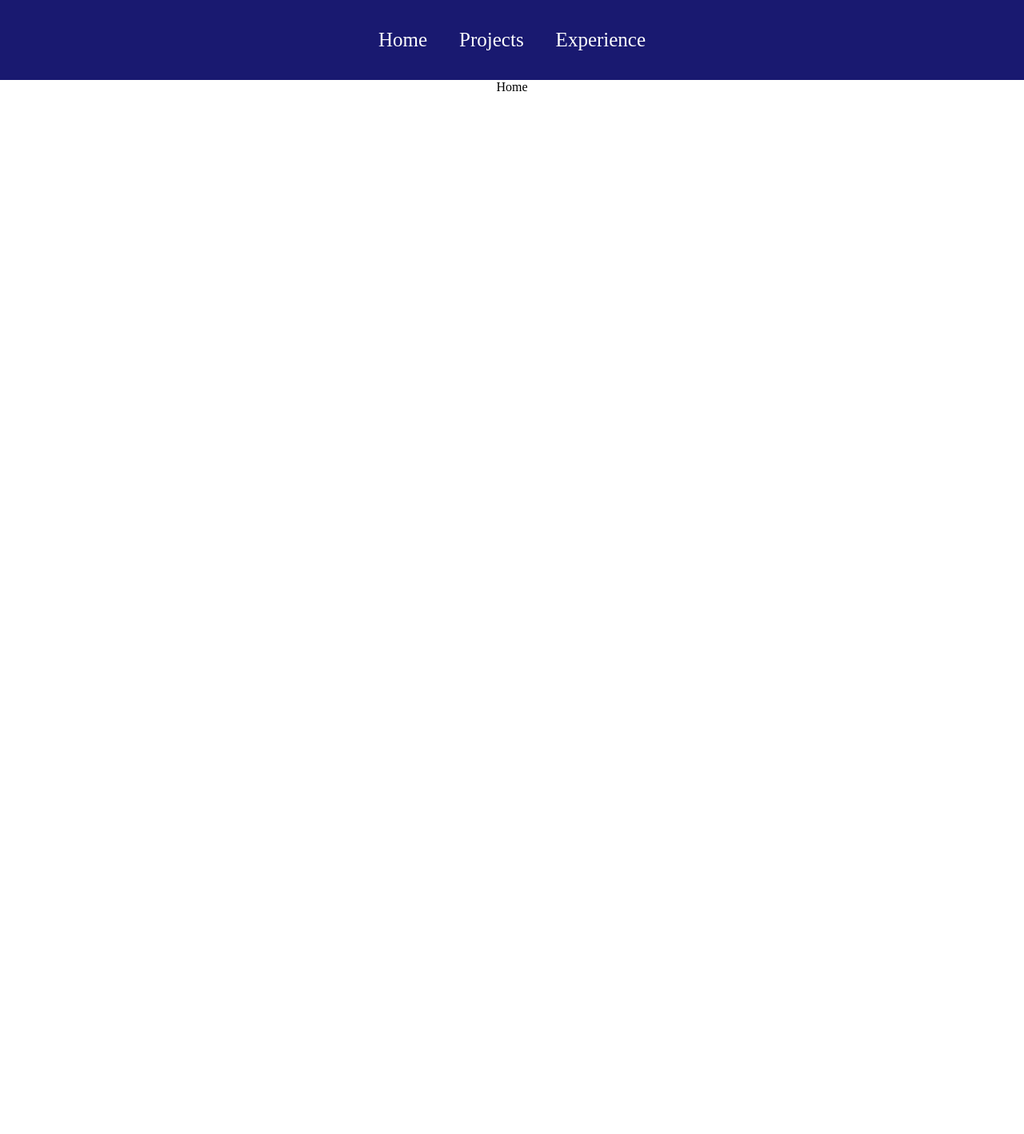
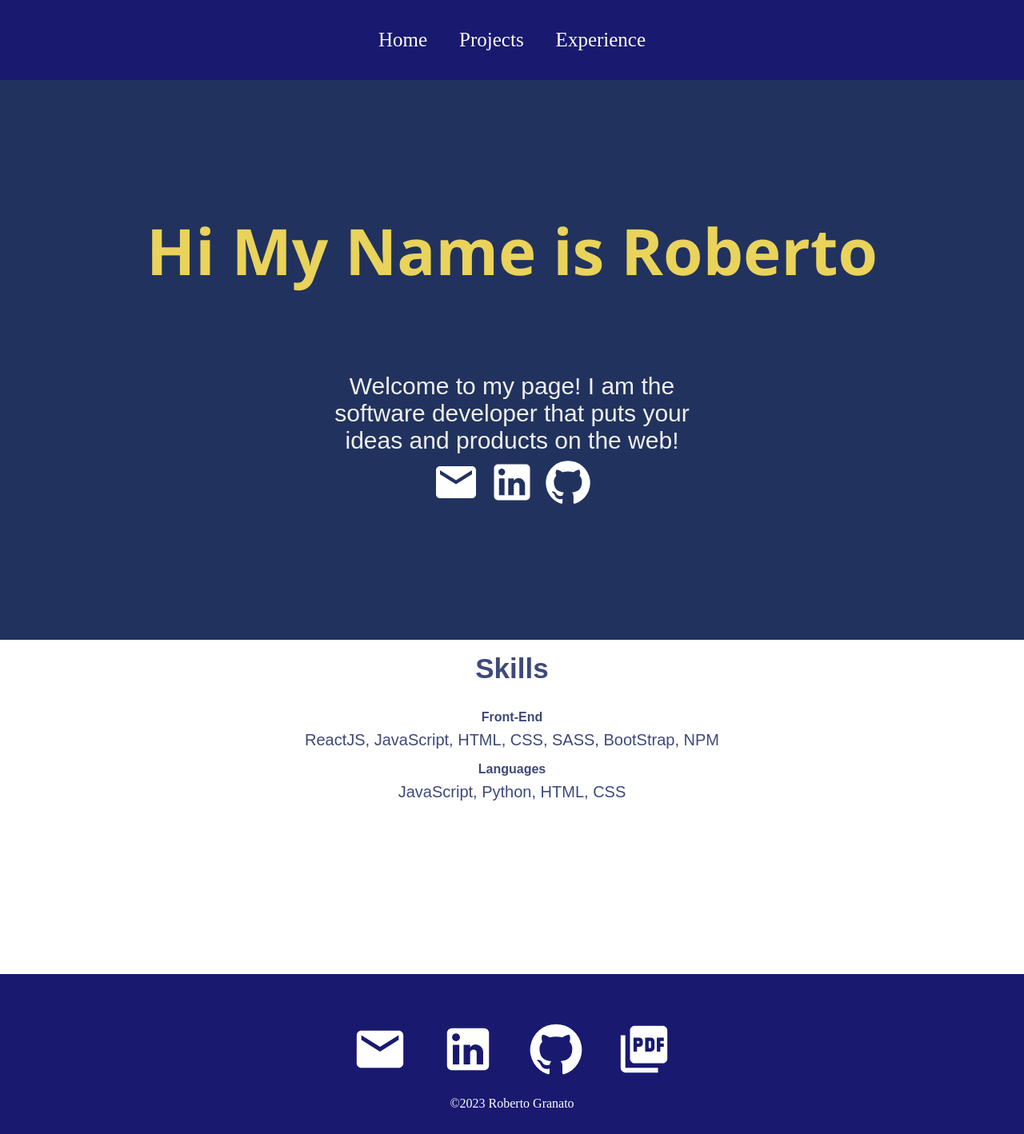
Before and after one commit to ragranato/react-portfolio, a React (Create React App) app: page / in a window 1280 px wide. Shown: the whole page at 80% size. Before the commit the page ends 800 px from the top, so only its background shows below. Built offline with nearby package versions, Linux system fonts and the light colour scheme.

Commit message:
added footer, home page-added banner, about, and skills (links not setup)

```diff
--- a/package.json
+++ b/package.json
@@ -3,10 +3,14 @@
   "version": "0.1.0",
   "private": true,
   "dependencies": {
+    "@emotion/react": "^11.11.1",
+    "@emotion/styled": "^11.11.0",
     "@fortawesome/fontawesome-svg-core": "^6.4.2",
     "@fortawesome/free-regular-svg-icons": "^6.4.2",
     "@fortawesome/free-solid-svg-icons": "^6.4.2",
     "@fortawesome/react-fontawesome": "^0.2.0",
+    "@mui/icons-material": "^5.14.3",
+    "@mui/material": "^5.14.5",
     "@testing-library/jest-dom": "^5.17.0",
     "@testing-library/react": "^13.4.0",
     "@testing-library/user-event": "^13.5.0",
--- a/src/App.js
+++ b/src/App.js
@@ -4,6 +4,7 @@
 import Projects from './pages/Projects';
 import Experience from './pages/Experience';
 import Navbar from './components/Navbar';
+import Footer from './components/Footer';
 
 function App() {
   return (
@@ -15,6 +16,7 @@
           <Route path="/projects" element={<Projects />} />
           <Route path="/experience" element={<Experience />} />
         </Routes>
+        <Footer />
       </Router>
     </div>
   );
--- /dev/null
+++ b/src/components/Footer.jsx
@@ -0,0 +1,22 @@
+import React from "react";
+import LinkedInIcon from "@mui/icons-material/LinkedIn";
+import GitHubIcon from "@mui/icons-material/GitHub";
+import EmailIcon from "@mui/icons-material/Email";
+import PictureAsPdfIcon from "@mui/icons-material/PictureAsPdf";
+import '../styles/Footer.scss'
+
+function Footer() {
+  return (
+    <div className="footer">
+      <div className="socialMedia">
+        <EmailIcon />
+        <LinkedInIcon />
+        <GitHubIcon />
+        <PictureAsPdfIcon />
+      </div>
+      <p> &copy;2023 Roberto Granato </p>
+    </div>
+  );
+}
+
+export default Footer;
--- a/src/pages/Home.jsx
+++ b/src/pages/Home.jsx
@@ -1,9 +1,41 @@
 import React from 'react'
+import LinkedInIcon from "@mui/icons-material/LinkedIn";
+import GitHubIcon from "@mui/icons-material/GitHub";
+import EmailIcon from "@mui/icons-material/Email";
+import '../styles/Home.scss'
 
 function Home() {
   return (
-    <div>Home</div>
-  )
+    <div className="home">
+      <div className="about">
+        <h2>Hi My Name is Roberto</h2>
+        <div className="prompt">
+          <p>
+            Welcome to my page! I am the software developer that puts your ideas
+            and products on the web!
+          </p>
+          <EmailIcon />
+          <LinkedInIcon />
+          <GitHubIcon />
+        </div>
+      </div>
+      <div className="skills">
+        <h1>Skills</h1>
+        <ol className="list">
+          <li className="item">
+            <h2>Front-End</h2>
+            <span>
+              ReactJS, JavaScript, HTML, CSS, SASS, BootStrap, NPM
+            </span>
+          </li>
+          <li className="item">
+            <h2>Languages</h2>
+            <span>JavaScript, Python, HTML, CSS</span>
+          </li>
+        </ol>
+      </div>
+    </div>
+  );
 }
 
 export default Home
--- /dev/null
+++ b/src/styles/Footer.scss
@@ -0,0 +1,29 @@
+.footer {
+    width: 100%;
+    height: 200px;
+    background: midnightblue;
+    display: flex;
+    justify-content: center;
+    align-items: center;
+    flex-direction: column;
+    padding-top: 10px;
+    margin-top: 200px;
+
+    p {
+        color: white;
+    }
+}
+
+.socialMedia svg {
+    color: white;
+    margin: 20px;
+    font-size: 70px;
+    cursor: pointer;
+}
+
+
+@media only screen and (max-width: 600px) {
+    .footer svg {
+        font-size: 50px;
+    }
+}
--- /dev/null
+++ b/src/styles/Home.scss
@@ -0,0 +1,98 @@
+.home {
+    width: 100%;
+    align-items: center;
+    font-family: "Arial", sans-serif;
+    color: #3e497a;
+}
+
+.about {
+    width: 100%;
+    height: calc(100vh - 100px);
+    display: flex;
+    flex-direction: column;
+    justify-content: space-evenly;
+    align-items: center;
+    text-align: center;
+    background-color: #21325e;
+    color: #f0f0f0;
+
+    h2 {
+        font-family: "Segoe UI", Tahoma, Geneva, Verdana, sans-serif;
+        font-size: 80px;
+        color: #e9d35b;
+        height: 50px;
+    }
+
+    .prompt {
+        width: 40%;
+
+        p {
+            font-size: 30px;
+        }
+
+        svg {
+            font-size: 60px;
+            margin: 5px;
+            color: white;
+        }
+    }
+}
+
+.skills {
+    font-size: 35px;
+    width: 100%;
+    display: flex;
+    justify-content: center;
+    flex-direction: column;
+    align-items: center;
+
+    h1 {
+        color: #3e497a;
+        font-size: 35px;
+        margin: 1rem;
+    }
+
+    .list {
+        list-style: none;
+        width: 60%;
+        padding: 0;
+
+        .item {
+            margin: 1rem;
+
+            h2 {
+                margin: 0.5rem;
+            }
+        }
+
+        span {
+            font-size: 20px;
+        }
+    }
+}
+
+
+
+@media only screen and (max-width: 600px) {
+    .about h2 {
+        font-size: 40px;
+    }
+
+    .about .prompt {
+        margin-top: 10px;
+        font-size: 20px;
+        width: 80%;
+    }
+
+    .skills {
+        text-align: center;
+    }
+
+    .list {
+        padding: 0;
+    }
+
+    .skills h2 {
+        font-size: 30px;
+    }
+}
--- a/src/styles/Navbar.scss
+++ b/src/styles/Navbar.scss
@@ -11,7 +11,7 @@
         display: flex;
         align-items: center;
         justify-content: center;
-        color: whitesmoke;
+        color: white;
 
         .link {
             color: white;
```
Also changed, not shown: 1 other file (tests, documents, lock files or other folders).
